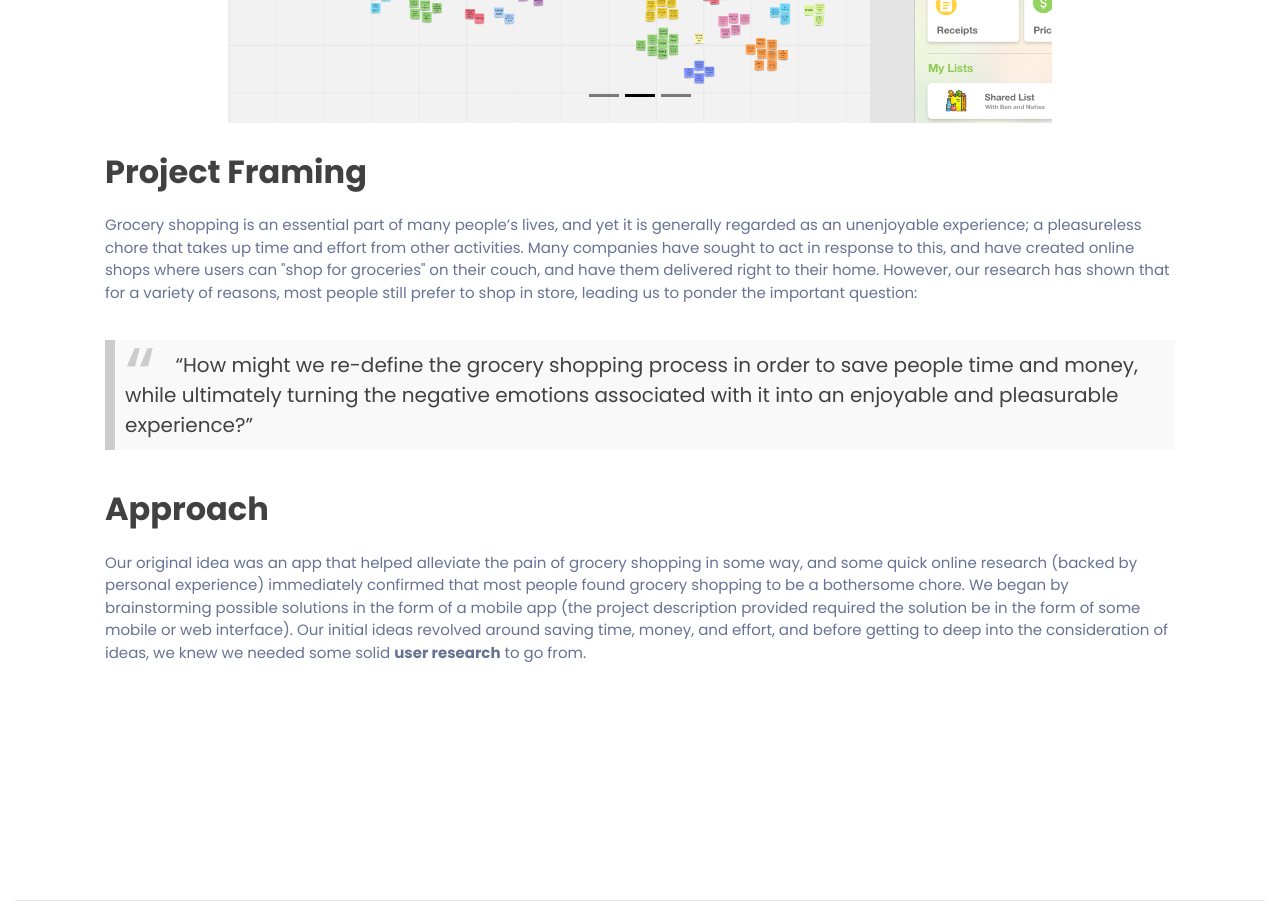
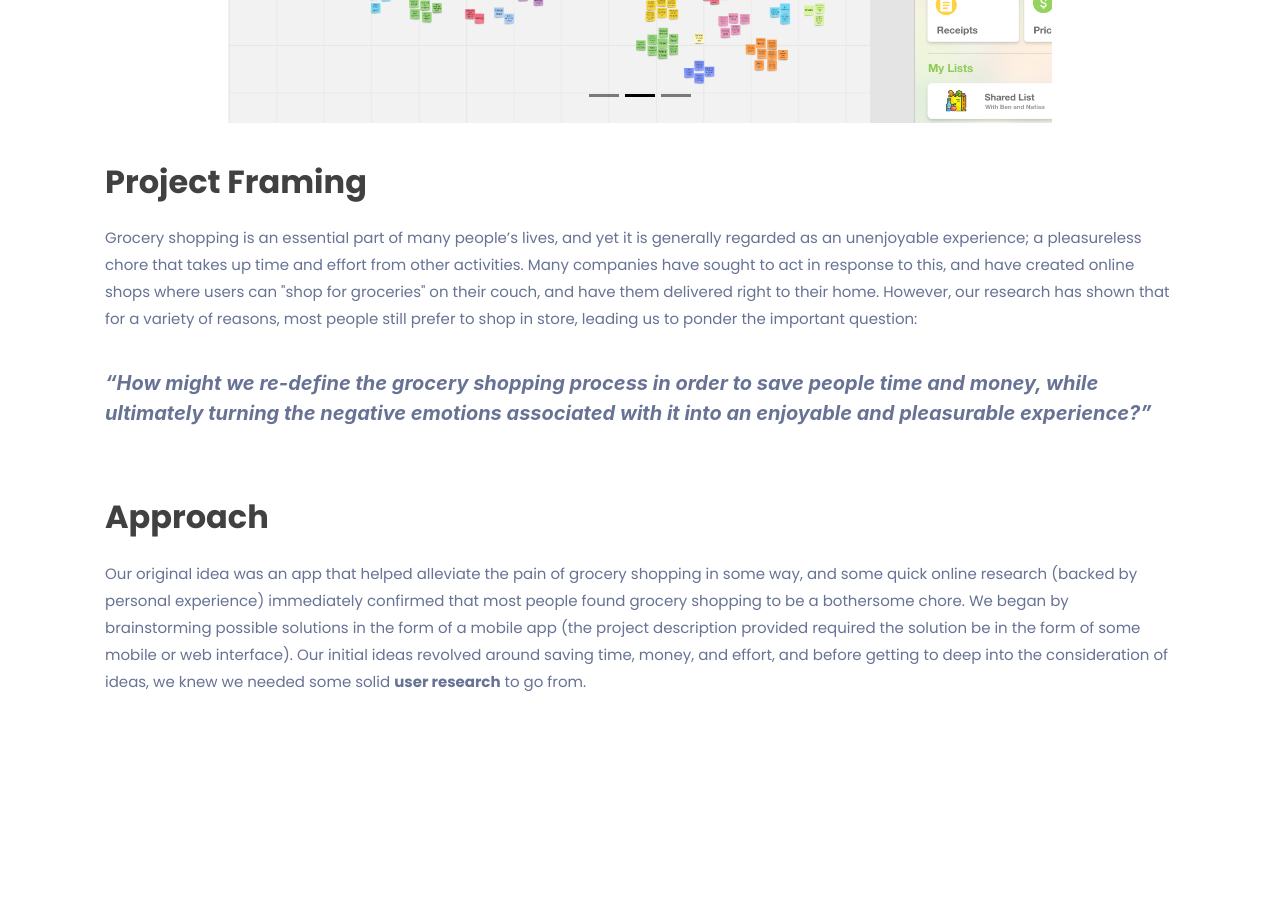
Before and after one commit to Samuel-Robinson/Portfolio-Website, a plain HTML site: page Godega.html in a window 1280 px wide. Shown: the part 660-1572 px from the top of the page. Drawn offline with nearby package versions, Linux system fonts and the light colour scheme.

Commit message:
Changed a bit of the content

```diff
--- a/Stylesheet/myStyle.css
+++ b/Stylesheet/myStyle.css
@@ -290,7 +290,7 @@ h2 {
   font-family: 'poppins', sans-serif !important;
   font-weight: bolder !important;
   color: #414141 !important;
-  padding: 30px 0px 15px 120px;
+  padding: 40px 0px 15px 120px;
 }
 
 #table {
@@ -300,13 +300,15 @@ h2 {
 
 .CS-Content {
   Font-family: 'poppins', sans-serif;
-  font-size: 20px;
+  font-size: 16px;
   color: #677294;
   margin-left: 120px;
   margin-right: 120px;
   padding-bottom: 20px;
+  line-height: 27px;
 }
 
+/*
 .quote {
   background: #f9f9f9;
   border-left: 10px solid #ccc;
@@ -328,6 +330,17 @@ h2 {
 }
 .quote p {
   display: inline;
+}
+*/
+
+.quote {
+  margin-left: 120px;
+  margin-right: 120px;
+  padding-bottom: 20px;
+  color:#677294;
+  font-size: 25px;
+  font-weight: bold;
+  font-style: italic;
 }
 
 @media (max-width: 992px) {
```
